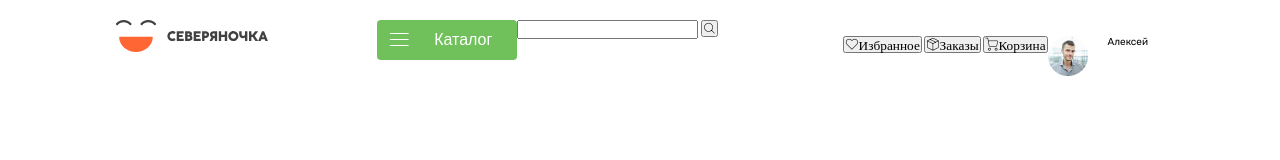
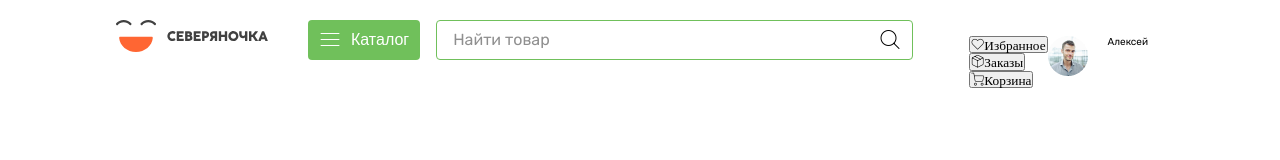
Before and after one commit to SehaBlr/Sever, a website: page app/pages/index.html in a window 1280 px wide. Drawn offline with nearby package versions, Linux system fonts and the light colour scheme; files that its build step writes are made by us from their sources; files whose address does not match are found by name; a web font is replaced by a local one.

Commit message:
форма поиска

```diff
--- a/app/components/header.html
+++ b/app/components/header.html
@@ -9,11 +9,9 @@
                     <i class="btn-catalog__burger icon-menu"></i>
                     <span class="btn-catalog__label">Каталог</span>
                 </button>
-                <form action="POST" class="search">
+                <input type="search" name="find" id="find" placeholder="Найти товар" class="search__input">
+                <button class="search__button icon-search"></button>
 
-                    <input type="search" name="find" id="find" class="search__input">
-                    <button class="search__button icon-search"></button>
-                </form>
             </div>
             <div class="header__user_menu">
                 <div class="header__menu-container">
--- a/app/scss/style.scss
+++ b/app/scss/style.scss
@@ -59,6 +59,8 @@ html{
 .header__search-form{
     display: flex;
     margin: 2rem 4rem 2rem 0;
+    width: 100%;
+    position: relative;
 }
 .btn-catalog{
    width: 14rem;
@@ -67,6 +69,8 @@ html{
    border-radius: .4rem;
    border: none;
    position: relative;
+   margin-right: 1.6rem;
+   cursor: pointer;
 }
 
 .btn-catalog__burger{
@@ -85,3 +89,33 @@ html{
     text-align: center;
     margin-left:3.2rem ;
 }
+
+.search__input {
+    width: 100%;
+    height: 4rem;
+    padding: .8rem 1.6rem;
+    background-color: transparent;
+    font-size: 14px;
+    line-height: 18px;
+    border: 1px solid #70C05B;
+    border-radius: .4rem
+
+}
+.search__input::placeholder {
+    color: #8F8F8F;
+    font-family: Rubik;
+    font-size: 1.6rem;
+    font-weight: 400;
+    line-height: 2.4rem;
+    text-align: left;
+ }
+.search__button{
+    border:none;
+    outline: none;
+    position: absolute;
+    right: 1.1rem;
+    top:.8rem;
+    font-size: 2.4rem;
+    background: transparent;
+    cursor: pointer;
+}
```
Also changed, not shown: app/css/style.min.css.
